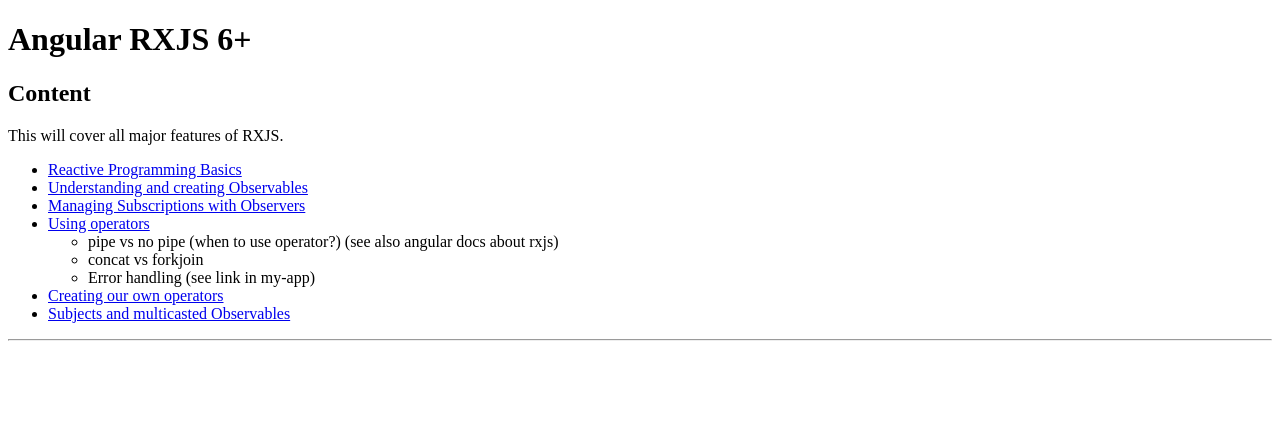
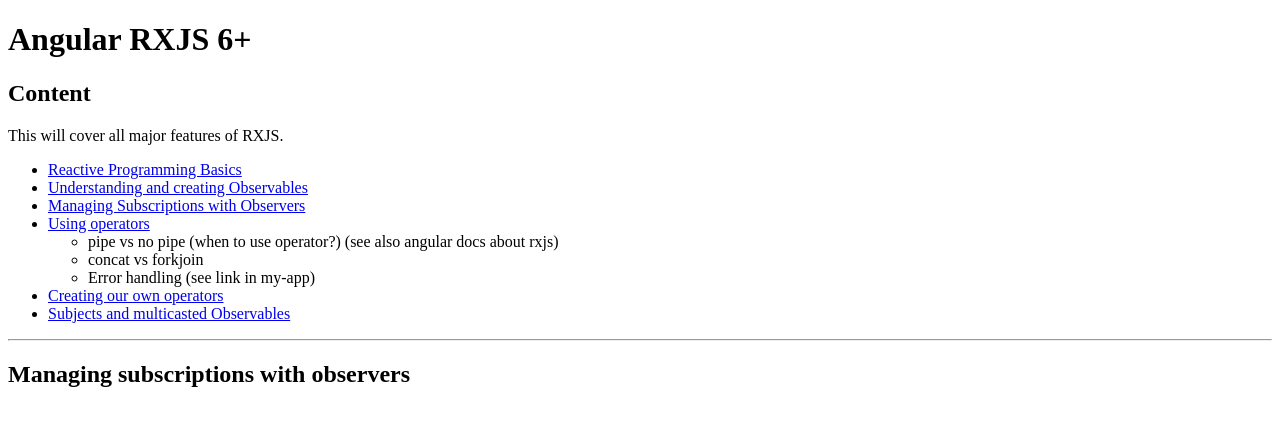
Before and after one commit to henrikmathiesen/angular-x-rxjs6-plus, an Angular app: page /managing-subscriptions-with-observers in a window 1280 px wide. Before the commit this address led to /. Shown: the top 426 px of the page. Built offline with nearby package versions, Linux system fonts and the light colour scheme.

Commit message:
-renaming, fixed spelling error

```diff
--- a/src/app/app-routing.module.ts
+++ b/src/app/app-routing.module.ts
@@ -3,7 +3,7 @@ import { Routes, RouterModule } from '@angular/router';
 
 import { ReactiveProgrammingBasicsComponent } from './reactive-programming-basics/reactive-programming-basics.component';
 import { UnderstandingAndCreatingObservablesComponent } from './understanding-and-creating-observables/understanding-and-creating-observables.component';
-import { ManagingSubscriptionsWithObserversComponent } from './manging-subscriptions-with-observers/manging-subscriptions-with-observers.component';
+import { ManagingSubscriptionsWithObserversComponent } from './managing-subscriptions-with-observers/managing-subscriptions-with-observers.component';
 import { UsingOperatorsComponent } from './using-operators/using-operators.component';
 import { CreatingOurOwnOperatorsComponent } from './creating-our-own-operators/creating-our-own-operators.component';
 import { SubjectsAndMulticastedObservablesComponent } from './subjects-and-multicasted-observables/subjects-and-multicasted-observables.component';
@@ -18,7 +18,7 @@ const routes: Routes = [
     component: UnderstandingAndCreatingObservablesComponent
   },
   {
-    path: 'manging-subscriptions-with-observers',
+    path: 'managing-subscriptions-with-observers',
     component: ManagingSubscriptionsWithObserversComponent
   },
   {
--- a/src/app/app.module.ts
+++ b/src/app/app.module.ts
@@ -7,7 +7,7 @@ import { MenuComponent } from './menu/menu.component';
 
 import { ReactiveProgrammingBasicsComponent } from './reactive-programming-basics/reactive-programming-basics.component';
 import { UnderstandingAndCreatingObservablesComponent } from './understanding-and-creating-observables/understanding-and-creating-observables.component';
-import { ManagingSubscriptionsWithObserversComponent } from './manging-subscriptions-with-observers/manging-subscriptions-with-observers.component';
+import { ManagingSubscriptionsWithObserversComponent } from './managing-subscriptions-with-observers/managing-subscriptions-with-observers.component';
 import { UsingOperatorsComponent } from './using-operators/using-operators.component';
 import { CreatingOurOwnOperatorsComponent } from './creating-our-own-operators/creating-our-own-operators.component';
 import { SubjectsAndMulticastedObservablesComponent } from './subjects-and-multicasted-observables/subjects-and-multicasted-observables.component';
--- a/src/app/manging-subscriptions-with-observers/manging-subscriptions-with-observers.component.ts
+++ b/src/app/managing-subscriptions-with-observers/managing-subscriptions-with-observers.component.ts
@@ -2,7 +2,7 @@ import { Component, OnInit } from '@angular/core';
 import { Observer, of, Observable } from 'rxjs';
 
 @Component({
-    templateUrl: './manging-subscriptions-with-observers.component.html'
+    templateUrl: './managing-subscriptions-with-observers.component.html'
 })
 export class ManagingSubscriptionsWithObserversComponent implements OnInit {
 
--- a/src/app/menu/menu.component.html
+++ b/src/app/menu/menu.component.html
@@ -12,7 +12,7 @@
         <a [routerLink]="['/understanding-and-creating-observables']">Understanding and creating Observables</a>
     </li>
     <li>
-        <a [routerLink]="['/manging-subscriptions-with-observers']">Managing Subscriptions with Observers</a>
+        <a [routerLink]="['/managing-subscriptions-with-observers']">Managing Subscriptions with Observers</a>
     </li>
     <li>
         <a [routerLink]="['/using-operators']">Using operators</a>
```
Also changed, not shown: src/app/managing-subscriptions-with-observers/managing-subscriptions-with-observers.component.html (renamed from src/app/manging-subscriptions-with-observers/manging-subscriptions-with-observers.component.html).
